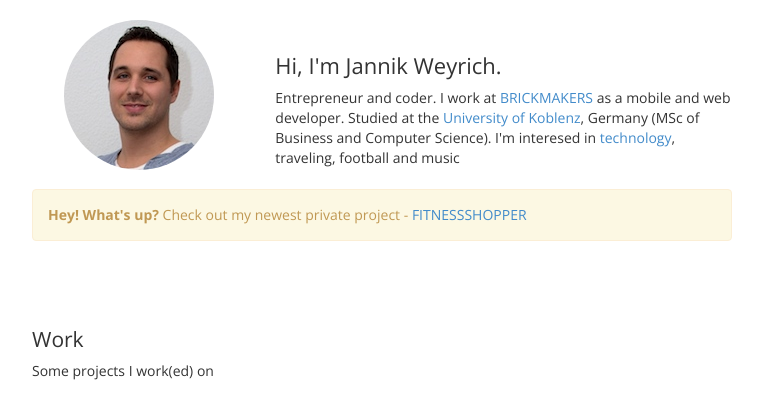
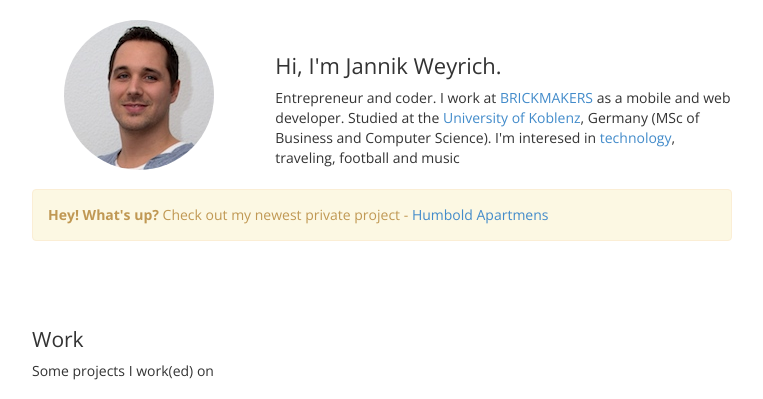
Before and after one commit to jnkwrych/jnkwrych.github.io, a Jekyll site: the page built from index.html, in a window 1280 px wide. Shown: the top 399 px of the page, without its empty margins (258-1021 px from the left). Built offline with Jekyll 4.4.1, drawn with Linux system fonts in a browser that asks for light colours.

Commit message:
Update default.html

```diff
--- a/_layouts/default.html
+++ b/_layouts/default.html
@@ -32,7 +32,7 @@
         <div class="row">
           <div class="col-xs-12">
             <div class="alert alert-warning">
-              <strong>Hey! What's up?</strong> Check out my newest private project - <a href="http://fitnessshopper.de">FITNESSSHOPPER</a>
+              <strong>Hey! What's up?</strong> Check out my newest private project - <a href="http://guesthouse-koblenz.de/">Humbold Apartmens</a>
             </div>
           </div>
         </div>
```
